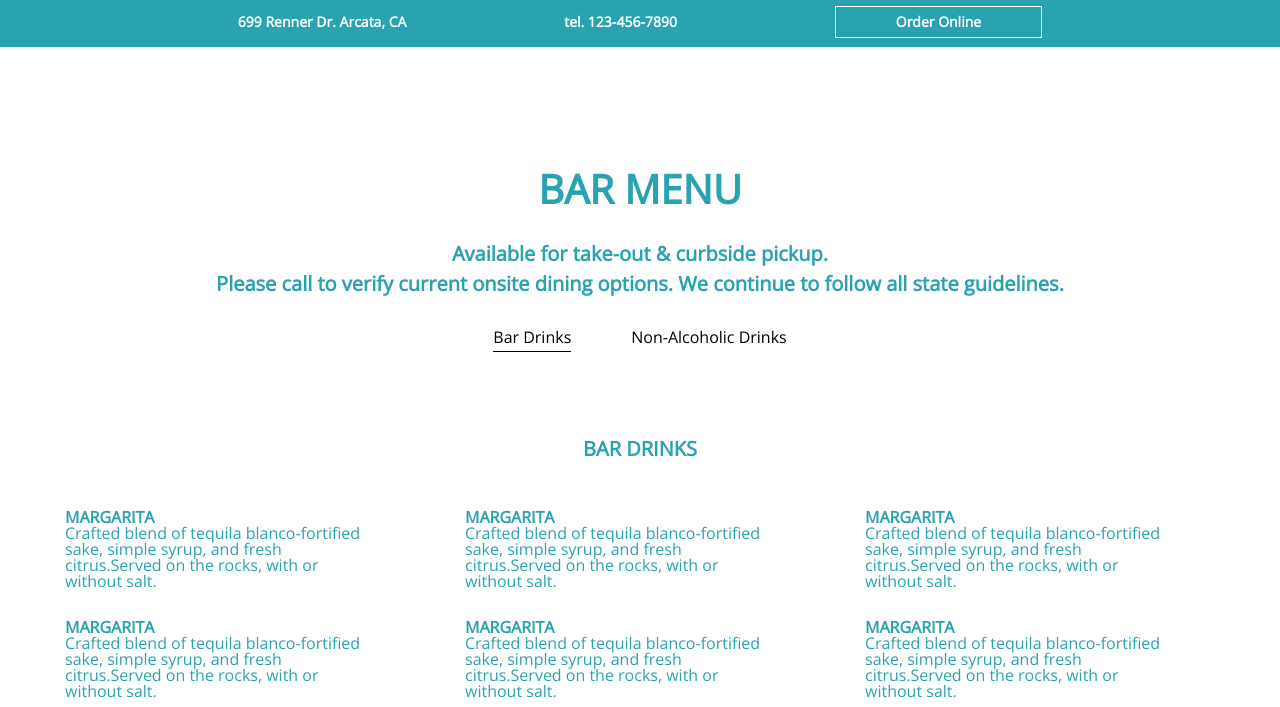
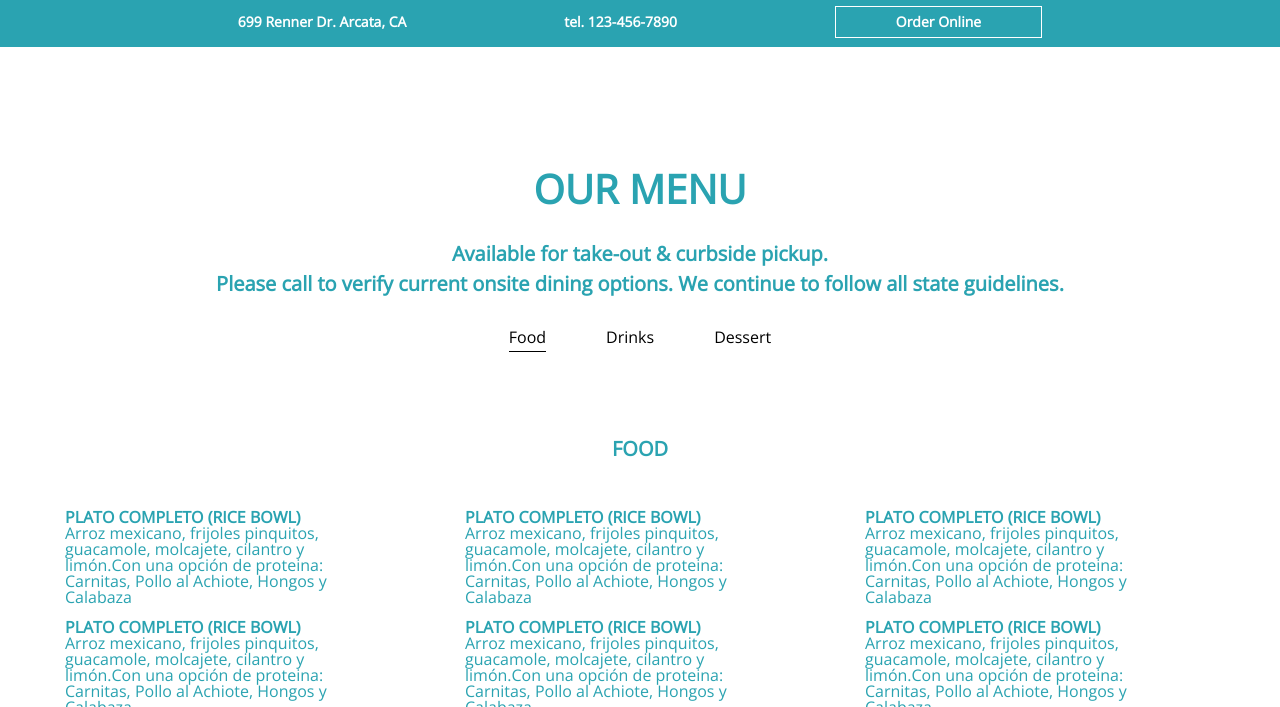
Before and after one commit to ec-rilo/project-restaurant, a website built with webpack: page dist/index.html in a window 1280 px wide. Both pictures are taken after a click on the link "MENU". Shown: the part 93-800 px from the top of the page. Built offline with nearby package versions, Linux system fonts and the light colour scheme.

Commit message:
Add menu page

```diff
--- a/package.json
+++ b/package.json
@@ -21,6 +21,7 @@
   "homepage": "https://github.com/ec-rilo/project-restaurant#readme",
   "devDependencies": {
     "css-loader": "^5.2.6",
+    "html-webpack-plugin": "^5.3.2",
     "style-loader": "^3.0.0",
     "webpack": "^5.41.1",
     "webpack-cli": "^4.7.2"
--- a/src/index.js
+++ b/src/index.js
@@ -2,9 +2,10 @@ import _ from 'lodash';
 import '../dist/styles/reset.css';
 import '../dist/styles/main.css';
 import '../dist/styles/menu.css';
+import {createNav} from './nav.js';
 import {createHomePage} from './home-page.js';
 import {createBarPage} from './bar.js';
-import {createNav} from './nav.js';
+import {createMenuPage} from './menu-page.js';
 
 "use strict";
 
@@ -22,17 +23,11 @@ function openPage(page) {
 let program = (() => {
     let landingPage = createHomePage.contentDiv;
     let barPage = createBarPage.contentDiv;
-    let pagesArr = [landingPage, barPage];
+    let menuPage = createMenuPage.contentDiv;
+    let pagesArr = [landingPage, barPage, menuPage];
     closePages(pagesArr);
 
     openPage(landingPage);
-
-    let menuPageBtn = document.getElementById(`MENU-page-btn`);
-    menuPageBtn.addEventListener('click', () => {
-        console.log('HI');
-        closePages(pagesArr);
-        openPage(barPage);
-    });
 
     let landingPageBtn = document.querySelector(`.logo-item`);
     console.log(landingPageBtn);
@@ -42,4 +37,18 @@ let program = (() => {
         openPage(landingPage);
     });
 
+    let menuPageBtn = document.getElementById(`MENU-page-btn`);
+    menuPageBtn.addEventListener('click', () => {
+        console.log('HI');
+        closePages(pagesArr);
+        openPage(menuPage);
+    });
+
+    let barPageBtn = document.getElementById(`BAR-page-btn`);
+    barPageBtn.addEventListener('click', () => {
+        console.log('HI');
+        closePages(pagesArr);
+        openPage(barPage);
+    });
+
 })();
--- /dev/null
+++ b/src/menu-page.js
@@ -0,0 +1,146 @@
+import fIcon from '../dist/images/small-facebook-icon.png';
+import iIcon from '../dist/images/small-instagram-icon.png';
+import logo from '../dist/images/logo.png';
+import mainBackgroundImage from '../dist/images/tacos-dark.jpg'
+
+
+'use strict';
+
+
+let imgLibrary = (() => {
+    const facebookIconCont = document.createElement('a');
+    facebookIconCont.setAttribute('href', '#');
+
+    const facebookIcon = new Image();
+    facebookIcon.classList.add('social-media-btns');
+    facebookIcon.src = fIcon;
+    facebookIcon.setAttribute('alt', 'A facebook icon');
+    facebookIconCont.appendChild(facebookIcon);
+
+
+    const instaIconCont = document.createElement('a');
+    instaIconCont.setAttribute('href', '#');
+
+    const instaIcon = new Image();
+    instaIcon.src = iIcon;
+    instaIcon.classList.add('social-media-btns');
+    instaIcon.setAttribute('alt', 'A instagram icon');
+    instaIconCont.appendChild(instaIcon);
+
+    const mainLogo = new Image();
+    mainLogo.src = logo;
+    mainLogo.setAttribute('alt', 'Mexican Restaurant Logo');
+
+    const mainLogoNav = new Image();
+    mainLogoNav.src = logo;
+    mainLogoNav.setAttribute('alt', 'Mexican Restaurant Logo');
+
+    const mainBackgroundImg = new Image();
+    mainBackgroundImg.src = mainBackgroundImage;
+    mainBackgroundImg.setAttribute('alt', 'Picture of tacos');
+
+    const facebookIconFooter = new Image();
+    facebookIconFooter.src = fIcon;
+    facebookIconFooter.classList.add('small-logo-size', 'footer-logo');
+    facebookIconFooter.setAttribute('alt', 'A facebook icon');
+
+    const instaIconFooter = new Image();
+    instaIconFooter.src = iIcon;
+    instaIconFooter.classList.add('small-logo-size', 'footer-logo');
+    instaIconFooter.setAttribute('alt', 'A facebook icon');
+
+    return {
+        facebookIconCont,
+        instaIconCont,
+        mainLogo,
+        mainLogoNav,
+        mainBackgroundImg,
+        facebookIconFooter,
+        instaIconFooter,
+    }
+})();
+
+let createMenuPage = (() => {
+    'use strict';
+    const contentDiv = document.getElementById('menu-page');
+
+    // Create Bar Page content
+
+    const barPageContainer = document.createElement('div');
+    barPageContainer.classList.add('bar-menu-title-container');
+    contentDiv.appendChild(barPageContainer);
+
+    const menuTitle = document.createElement('h4');
+    menuTitle.classList.add('menu-title');
+    menuTitle.innerHTML = 'OUR MENU';
+    barPageContainer.appendChild(menuTitle);
+
+    const menuDescription = document.createElement('p');
+    menuDescription.classList.add('menu-description');
+    menuDescription.innerHTML =
+    'Available for take-out & curbside pickup.' +
+    '</br>' +
+    'Please call to verify current onsite dining options. We continue to follow all state guidelines.';
+    barPageContainer.appendChild(menuDescription);
+
+    const menuTabsContainer = document.createElement('ul');
+    menuTabsContainer.classList.add('menu-tabs-container');
+    barPageContainer.appendChild(menuTabsContainer);
+
+    let numOfTabs = 3;
+    const menuTabNamesArr = ['Food', 'Drinks', 'Dessert'];
+
+    for (let i = 0; i < numOfTabs; ++i) {
+        const menuTabLi = document.createElement('li');
+        menuTabLi.classList.add('menu-tab-item-li');
+
+        const menuTabItemInner = document.createElement('a');
+        menuTabItemInner.setAttribute('href', '#');
+        menuTabItemInner.classList.add('menu-tab-item', `menu-tab-item-${i + 1}`);
+        menuTabItemInner.innerHTML = menuTabNamesArr[i];
+        menuTabLi.appendChild(menuTabItemInner);
+
+        menuTabsContainer.appendChild(menuTabLi);
+    }
+
+    const menuContainerBox = document.createElement('div');
+    menuContainerBox.classList.add('menu-container-box');
+    barPageContainer.appendChild(menuContainerBox);
+
+    const menuTabTitle = document.createElement('p');
+    menuTabTitle.classList.add('menu-tab-title');
+    menuTabTitle.innerHTML = 'FOOD';
+    menuContainerBox.appendChild(menuTabTitle);
+
+    const menuContainer = document.createElement('ul');
+    menuContainer.classList.add('menu-container');
+    menuContainerBox.appendChild(menuContainer);
+
+    const numOfMenuItems = 12;
+
+    for (let i = 0; i < numOfMenuItems; ++i) {
+        const menuItemContainer = document.createElement('li');
+        menuItemContainer.classList.add('menu-item-container');
+        menuContainer.appendChild(menuItemContainer);
+
+        const menuItemName = document.createElement('p');
+        menuItemName.classList.add('menu-item-name');
+        menuItemName.innerHTML = 'PLATO COMPLETO (RICE BOWL)';
+        menuItemContainer.appendChild(menuItemName);
+
+        const menuItemIngredients = document.createElement('p');
+        menuItemIngredients.classList.add('menu-item-ingredients');
+        menuItemIngredients.innerHTML =
+        'Arroz mexicano, frijoles pinquitos, guacamole, molcajete, cilantro y limón.' +
+        'Con una opción de proteina: Carnitas, Pollo al Achiote, Hongos y Calabaza';
+        menuItemContainer.appendChild(menuItemIngredients);
+    }
+
+    return {
+        contentDiv
+    }
+})();
+
+export {
+    createMenuPage
+}
```
Also changed, not shown: dist/index.html, dist/main.js, dist/styles/menu.css, 1 other file.
